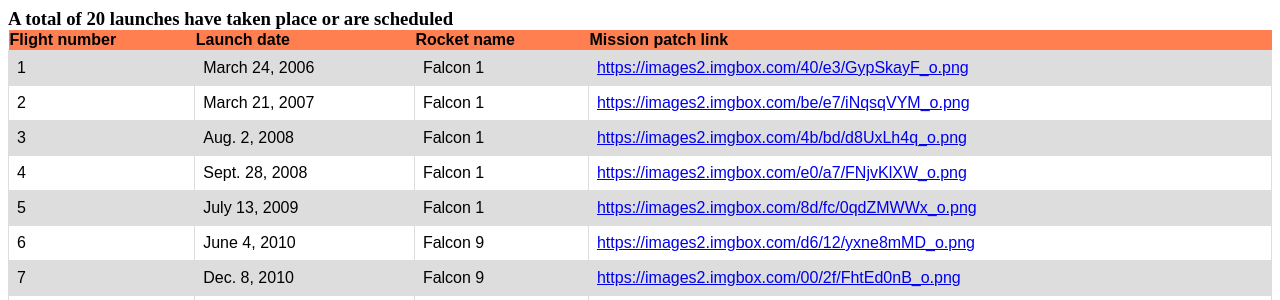
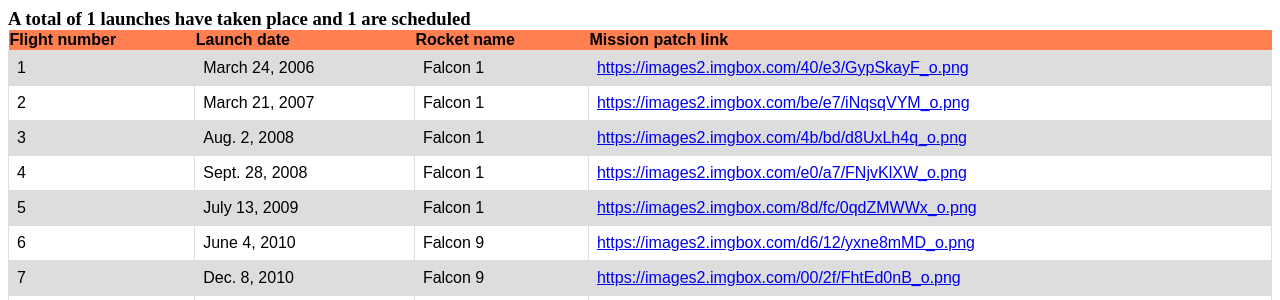
Before and after one commit to nilaybhatia/Uni-Tasks, a Django app: template launches/templates/launches/launches_list.html in a window 1280 px wide. Shown: the top 300 px of the page. Run offline with Django 3.2, Linux system fonts and the light colour scheme; data comes from the database, SQL or seed files in the repository; both versions use the stored data as it was after the commit; tables that the repository leaves empty hold one stand-in row (values such as "Sample post"); the template is opened without the code that fills it: values that come from a table or form of the project are taken from there, most other values are stand-ins (such as "Sample title", 1, 10 or a date in 2020).

Commit message:
Added a  more refined message for number of launches

```diff
--- a/launches/templates/launches/launches_list.html
+++ b/launches/templates/launches/launches_list.html
@@ -20,7 +20,7 @@
 			  background-color: #dddddd;
 			}
 			</style>
-			<h3>A total of {{data.count}} launches have taken place or are scheduled</hr>
+			<h3>A total of {{launch_count}} launches have taken place and {{scheduled_count}} are scheduled</hr>
 	<table>
 		<tr>
 			<th align="left" scope = "col">Flight number</th>
--- a/launches/views.py
+++ b/launches/views.py
@@ -2,6 +2,7 @@
 from django.http import HttpResponse
 from .models import LaunchData
 from django.template.loader import render_to_string
+from django.utils import timezone
 import requests, datetime
 # Create your views here
 def returnResponse(request):
@@ -47,7 +48,9 @@
 
 	#Now we send data from our database to the template
 	launch_data = LaunchData.objects.all() #our queryset object
-	rendered = render_to_string('launches/launches_list.html', {'data': launch_data, 'questions': questions})
+	launch_count = LaunchData.objects.filter(launch_date__lte = timezone.now()).count()
+	# if one is nit-picky, this is not entirely correct since launch location and timezones will come into play
+	rendered = render_to_string('launches/launches_list.html', {'data': launch_data, 'questions': questions, 'launch_count' : launch_count, 'scheduled_count' : launch_data.count()-launch_count})
 	return HttpResponse(rendered)
 	#Or we can simply use the render function. But the task explicitly mentions HttpResponse object
 	#return render(request, 'launches/launches_list.html', {'data' : copy})
```
Also changed, not shown: db.sqlite3, images/task_3_output.PNG.
